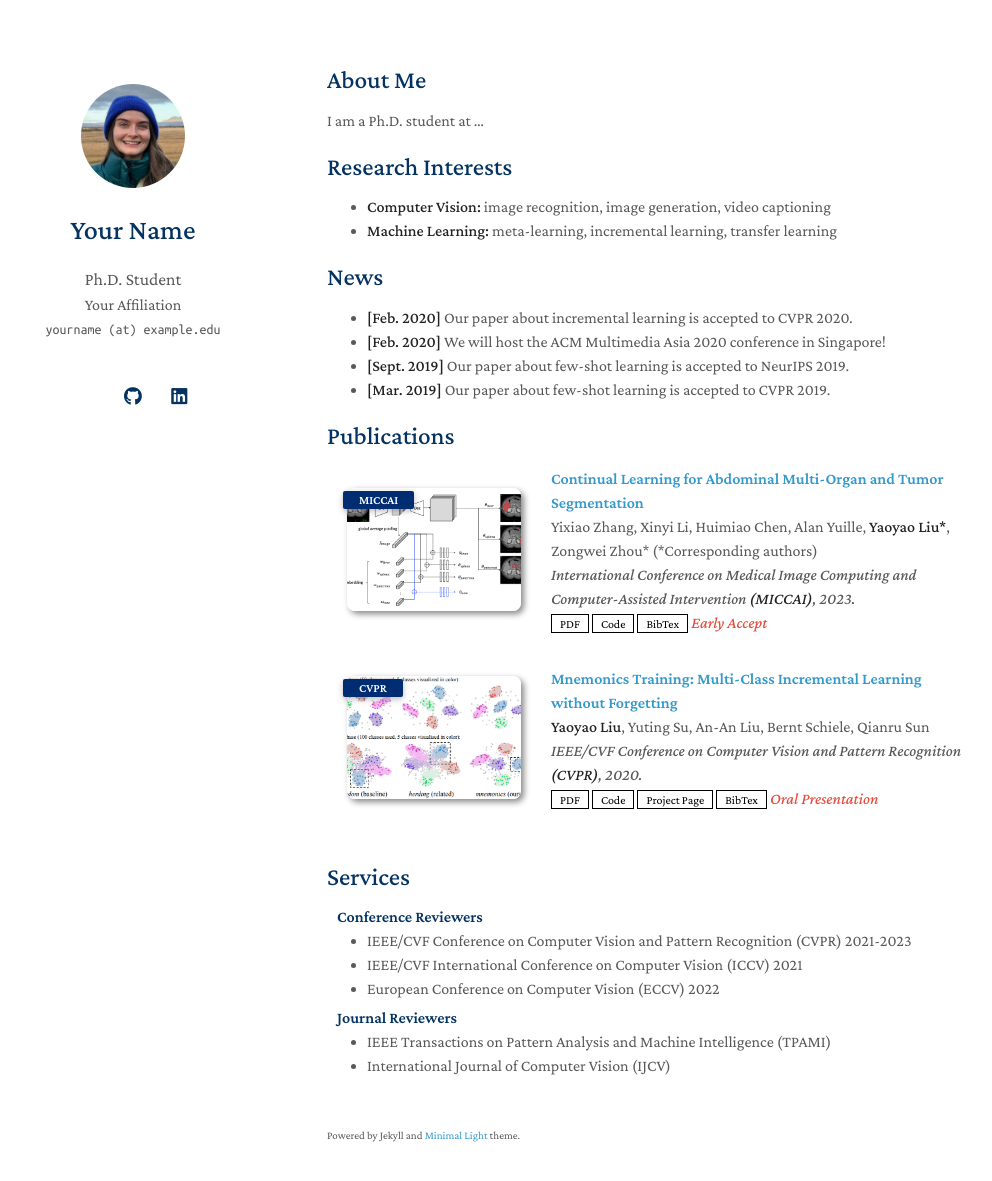
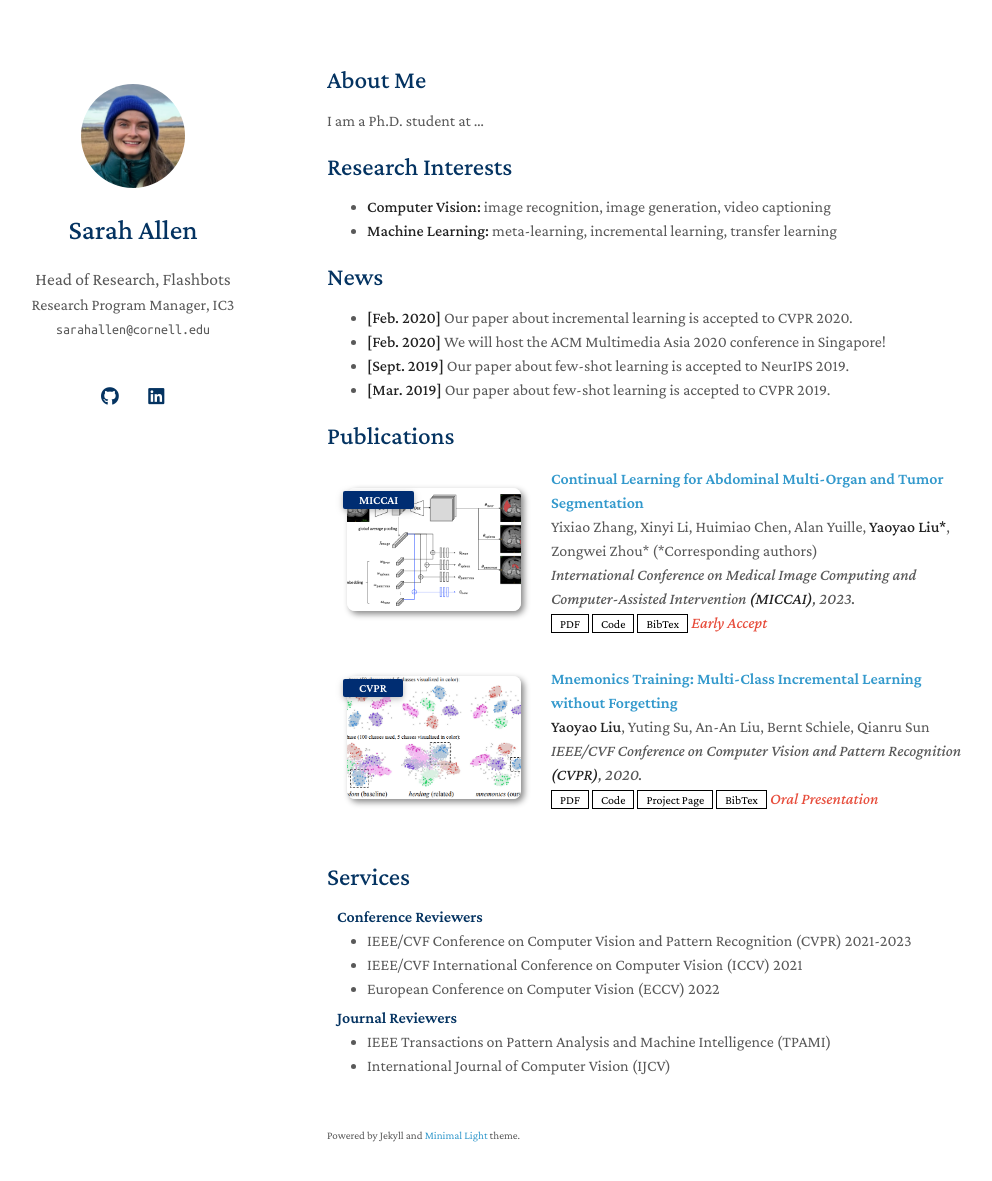
Before and after one commit to Bandeirainveste/bandeirainveste.github.io, a Jekyll site: the page built from index.md, in a window 1280 px wide and 1216 px high. Shown: the top 1181 px of the window, without its empty margins (143-1135 px from the left). Built offline with Jekyll 4.4.1, drawn with Linux system fonts in a browser that asks for light colours; a style sheet for code colours, icons or effects is not loaded; our own code applies the rules of GitHub Pages for plain Markdown files; some of the changed lines change nothing that is shown.

Commit message:
Update _config.yml

```diff
--- a/_config.yml
+++ b/_config.yml
@@ -1,57 +1,31 @@
 # Basic Information
-title: Your Name
-position: Ph.D. Student
-affiliation: Your Affiliation
-email: yourname (at) example.edu
+title: Sarah Allen
+position: Head of Research, <a href="https://www.flashbots.net/" rel="noopener"><autocolor>Flashbots</autocolor></a>
+affiliation: Research Program Manager, IC3
+affiliation_link: https://www.initc3.org/
+email: sarahallen@cornell.edu
 
 # Search Engine Optimization (SEO)
-# The following information is used to improve the website traffic from search engines, e.g., Google.
-keywords: minimal light
-description: The Minimal Light is a simple and elegant jekyll theme for academic personal homepage.
-canonical: https://minimal-light-theme.yliu.me/
+keywords: Sarah Allen, Flashbots, IC3, MEV, mechanism design, blockchain, AI, cryptography
+description: Sarah Allen — Head of Research at Flashbots and Research Program Manager at IC3. Research on MEV, mechanism design, cryptography, and blockchain x AI.
+canonical: https://sarahalle.github.io/
 
 # Links
-# If you don't need one of them, you may delete the corresponding line.
-google_scholar: https://scholar.google.com/
-cv_link: assets/files/curriculum_vitae.pdf
-github_link: https://github.com/
-linkedin: https://www.linkedin.com/
-twitter: https://twitter.com/
+google_scholar: https://scholar.google.com/citations?user=hRsmFmwAAAAJ
+github_link: https://github.com/sarahalle
+linkedin: https://www.linkedin.com/in/sarahehallen
+twitter: https://x.com/sarahalle_
 
-# Images (e.g., your profile picture and your website's favicon)
-# "favicon" and "favicon_dark" are used for the light and dark modes, respectively.
+# Images
 avatar: ./assets/img/avatar.png
 favicon: ./assets/img/favicon.png
 favicon_dark: ./assets/img/favicon-dark.png
 
 # Footnote
-# You may use the option to disable the footnote, "Powered by Jekyll and Minimal Light theme."
 enable_footnote: true
 
 # Auto Dark Mode
-# You may use the option to disable the automatic dark theme
 auto_dark_mode: true
 
 # Font
-# You can use this option to choose between Serif or Sans Serif fonts.
 font: "Serif" # or "Sans Serif"
-
-# Google Analytics ID
-# Please remove this if you don't use Google Analytics
-google_analytics: UA-111540567-4
-
-# Use this project as a remote theme for GitHub Pages
-# See the guide here: https://docs.github.com/en/pages/setting-up-a-github-pages-site-with-jekyll/adding-a-theme-to-your-github-pages-site-using-jekyll
-remote_theme: yaoyao-liu/minimal-light
-
-# The following files will be removed from the generated website.
-exclude:
-  - Gemfile
-  - Gemfile.lock
-  - README.md
-  - README_zh_Hans.md
-  - README_zh_Hant.md
-  - README_de.md
-  - LICENSE
-  - minimal-light.gemspec
-  - html_source_file/
```
